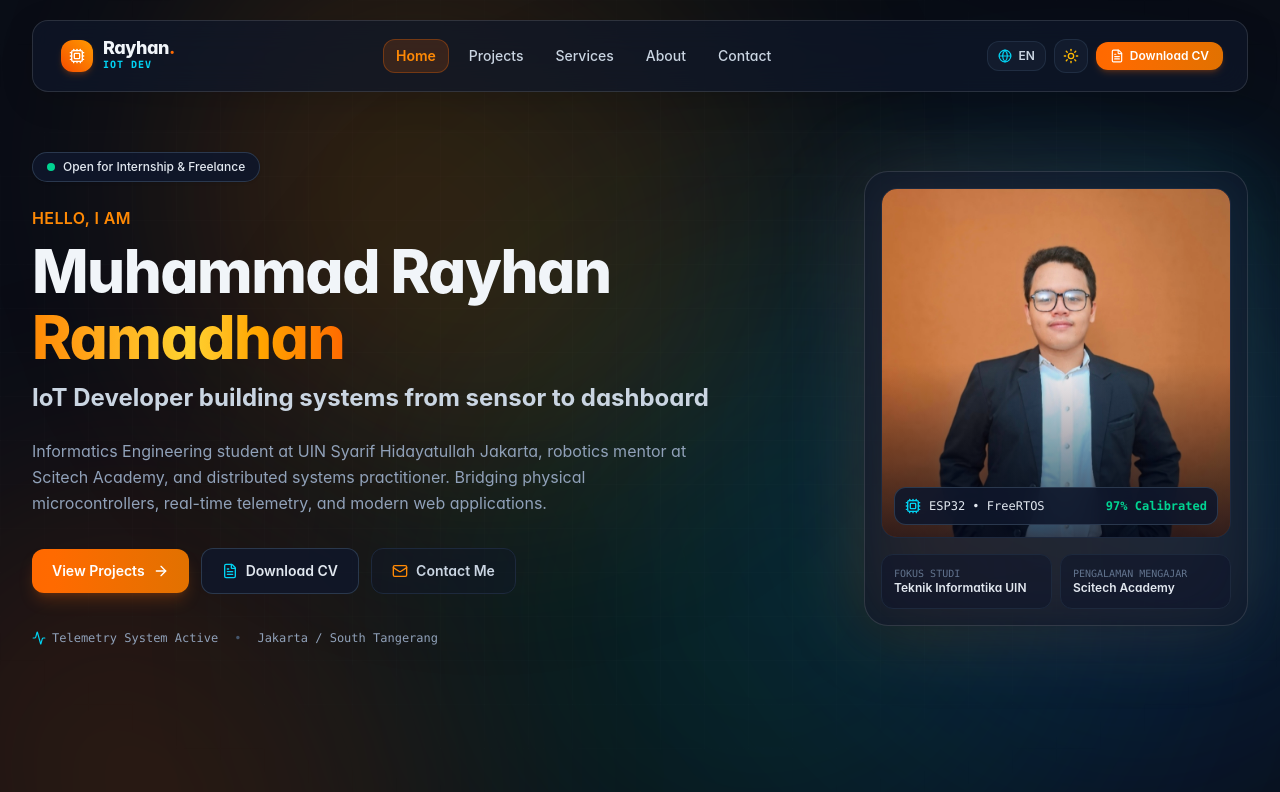
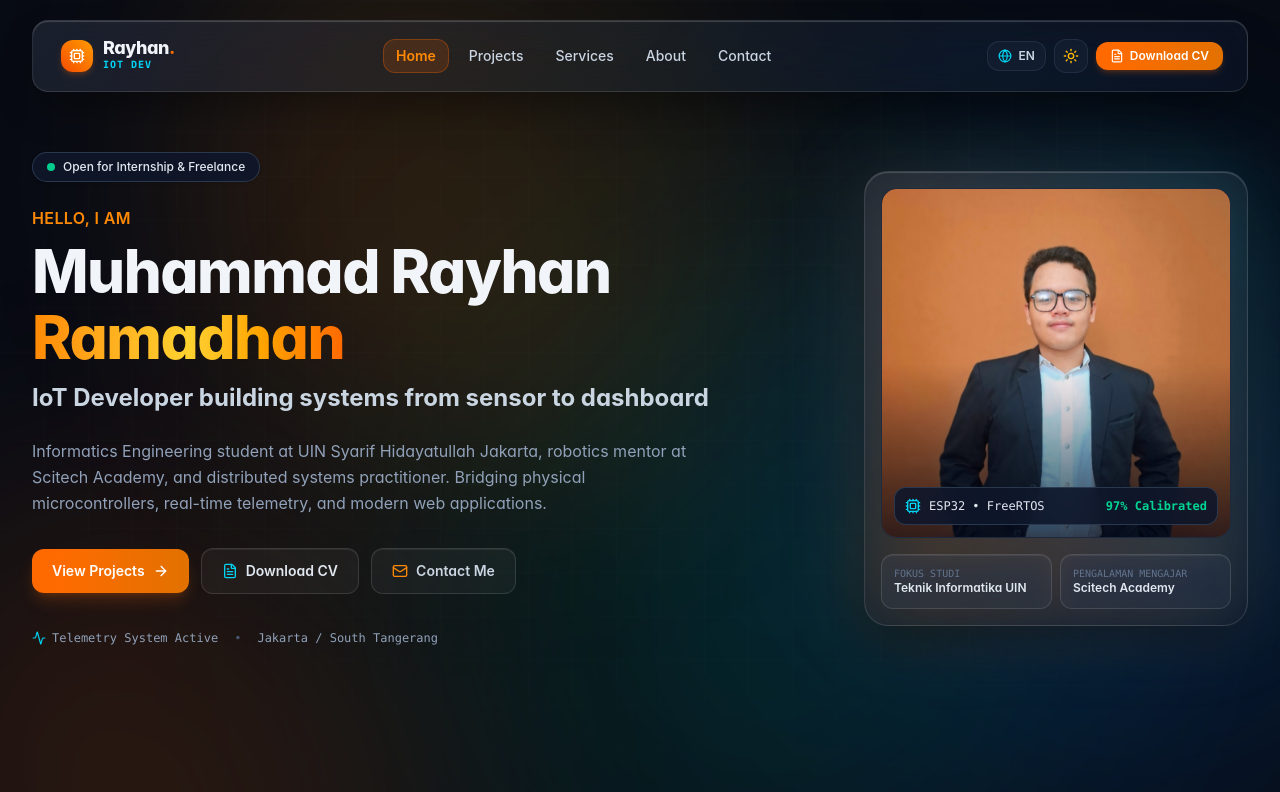
Before and after one commit to KingVolveyRAY/Portofolio_Rayhan, a Next.js app: page /en in a window 1280 px wide. Shown: the top 792 px of the page. Built offline with nearby package versions, Linux system fonts and the light colour scheme.

Commit message:
auto: sinkronisasi perubahan (20/11/2026, 23.27.38)

```diff
--- a/src/app/globals.css
+++ b/src/app/globals.css
@@ -8,39 +8,49 @@ html {
 
 @layer base {
   :root {
-    --bg-main: #090d16;
-    --bg-card: rgba(15, 23, 42, 0.7);
-    --bg-card-solid: #0d1527;
-    --surface-inner: rgba(15, 23, 42, 0.8);
+    --bg-main: #070b14;
+    --bg-glass-base: rgba(13, 20, 36, 0.45);
+    --bg-glass-card: rgba(15, 23, 42, 0.38);
+    --bg-glass-inner: rgba(255, 255, 255, 0.04);
+    --bg-glass-chip: rgba(255, 255, 255, 0.06);
     --glass-border: rgba(255, 255, 255, 0.12);
-    --glass-border-hover: rgba(249, 115, 22, 0.45);
-    --glow-orange: rgba(249, 115, 22, 0.15);
-    --glow-cyan: rgba(6, 182, 212, 0.15);
+    --glass-border-highlight: rgba(255, 255, 255, 0.25);
+    --glass-border-hover: rgba(249, 115, 22, 0.5);
+    --glass-specular: rgba(255, 255, 255, 0.18);
+    --glass-shadow: 0 20px 45px -12px rgba(0, 0, 0, 0.45);
+    --nav-bg: rgba(9, 14, 26, 0.65);
+    --input-bg: rgba(15, 23, 42, 0.4);
+    --input-border: rgba(255, 255, 255, 0.14);
+    --glow-orange: rgba(249, 115, 22, 0.2);
+    --glow-cyan: rgba(6, 182, 212, 0.2);
     --accent-orange: #f97316;
     --accent-cyan: #06b6d4;
     --text-primary: #f8fafc;
     --text-secondary: #cbd5e1;
     --text-muted: #94a3b8;
-    --nav-bg: rgba(9, 13, 22, 0.94);
-    --input-bg: rgba(15, 23, 42, 0.85);
   }
 
   html.light {
-    --bg-main: #f8fafc;
-    --bg-card: rgba(255, 255, 255, 0.95);
-    --bg-card-solid: #ffffff;
-    --surface-inner: #f1f5f9;
-    --glass-border: rgba(15, 23, 42, 0.12);
-    --glass-border-hover: rgba(234, 88, 12, 0.45);
-    --glow-orange: rgba(249, 115, 22, 0.1);
-    --glow-cyan: rgba(6, 182, 212, 0.1);
+    --bg-main: #f0f4f9;
+    --bg-glass-base: rgba(255, 255, 255, 0.62);
+    --bg-glass-card: rgba(255, 255, 255, 0.55);
+    --bg-glass-inner: rgba(255, 255, 255, 0.45);
+    --bg-glass-chip: rgba(255, 255, 255, 0.65);
+    --glass-border: rgba(255, 255, 255, 0.65);
+    --glass-border-highlight: rgba(255, 255, 255, 0.95);
+    --glass-border-hover: rgba(234, 88, 12, 0.5);
+    --glass-specular: rgba(255, 255, 255, 0.85);
+    --glass-shadow: 0 20px 40px -12px rgba(15, 23, 42, 0.08);
+    --nav-bg: rgba(255, 255, 255, 0.72);
+    --input-bg: rgba(255, 255, 255, 0.55);
+    --input-border: rgba(255, 255, 255, 0.85);
+    --glow-orange: rgba(249, 115, 22, 0.12);
+    --glow-cyan: rgba(6, 182, 212, 0.12);
     --accent-orange: #ea580c;
     --accent-cyan: #0891b2;
     --text-primary: #0f172a;
     --text-secondary: #334155;
     --text-muted: #475569;
-    --nav-bg: rgba(255, 255, 255, 0.96);
-    --input-bg: #ffffff;
   }
 }
 
@@ -48,56 +58,139 @@ body {
   background-color: var(--bg-main);
   color: var(--text-primary);
   min-height: 100vh;
-  transition: background-color 0.3s ease, color 0.3s ease;
+  transition: background-color 0.4s ease, color 0.4s ease;
   font-feature-settings: "cv02", "cv03", "cv04", "cv11";
 }
 
-/* Glassmorphism Classes with Fallbacks */
+/* =========================================================================
+   AUTHENTIC GLASSMORPHISM ARCHITECTURE
+   Multi-layered optical refraction, specular highlights, and acrylic depth
+   ========================================================================= */
+
 .glass-panel {
-  background-color: var(--bg-card-solid);
+  position: relative;
+  background: linear-gradient(135deg, rgba(255, 255, 255, 0.07) 0%, rgba(255, 255, 255, 0.01) 100%), var(--bg-glass-base);
+  backdrop-filter: blur(24px) saturate(190%);
+  -webkit-backdrop-filter: blur(24px) saturate(190%);
   border: 1px solid var(--glass-border);
-  box-shadow: 0 8px 32px 0 rgba(0, 0, 0, 0.15);
-  transition: background-color 0.3s ease, border-color 0.3s ease, box-shadow 0.3s ease;
+  box-shadow: inset 0 1px 1px 0 var(--glass-specular), var(--glass-shadow);
+  transition: all 0.35s cubic-bezier(0.16, 1, 0.3, 1);
 }
 
-@supports (backdrop-filter: blur(16px)) or (-webkit-backdrop-filter: blur(16px)) {
-  .glass-panel {
-    background-color: var(--bg-card);
-    backdrop-filter: blur(16px);
-    -webkit-backdrop-filter: blur(16px);
-  }
+html.light .glass-panel {
+  background: linear-gradient(135deg, rgba(255, 255, 255, 0.8) 0%, rgba(255, 255, 255, 0.48) 100%), var(--bg-glass-base);
+  border: 1px solid var(--glass-border);
+  box-shadow: inset 0 1px 2px 0 var(--glass-specular), var(--glass-shadow);
 }
 
-/* Floating Navbar Glass */
-.floating-nav {
-  background-color: var(--bg-card-solid);
-  border: 1px solid var(--glass-border);
-  box-shadow: 0 16px 36px -4px rgba(0, 0, 0, 0.25), 0 0 16px rgba(249, 115, 22, 0.08);
+.glass-panel:hover,
+article.glass-panel:hover {
+  border-color: var(--glass-border-hover);
+  box-shadow: inset 0 1px 1.5px 0 var(--glass-border-highlight), 0 28px 55px -12px rgba(0, 0, 0, 0.45), 0 0 25px rgba(249, 115, 22, 0.12);
+  transform: translateY(-4px);
 }
 
-@supports (backdrop-filter: blur(24px)) or (-webkit-backdrop-filter: blur(24px)) {
-  .floating-nav {
-    background-color: var(--nav-bg);
-    backdrop-filter: blur(24px);
-    -webkit-backdrop-filter: blur(24px);
-  }
+html.light .glass-panel:hover,
+html.light article.glass-panel:hover {
+  border-color: var(--glass-border-hover);
+  box-shadow: inset 0 1px 2px 0 #ffffff, 0 25px 45px -12px rgba(15, 23, 42, 0.12), 0 0 22px rgba(234, 88, 12, 0.1);
+  transform: translateY(-4px);
 }
 
-/* Subtle Glow Orbs */
-.glow-orb-orange {
-  position: absolute;
-  border-radius: 9999px;
-  background: radial-gradient(circle, var(--glow-orange) 0%, transparent 70%);
-  filter: blur(50px);
-  pointer-events: none;
+/* Floating Navbar & Dock Glass */
+.floating-nav {
+  background: linear-gradient(135deg, rgba(255, 255, 255, 0.12) 0%, rgba(255, 255, 255, 0.03) 100%), var(--nav-bg);
+  backdrop-filter: blur(28px) saturate(200%);
+  -webkit-backdrop-filter: blur(28px) saturate(200%);
+  border: 1px solid var(--glass-border-highlight);
+  box-shadow: inset 0 1px 1.5px 0 var(--glass-specular), 0 20px 50px -10px rgba(0, 0, 0, 0.5), 0 0 25px rgba(249, 115, 22, 0.12);
+  transition: all 0.3s cubic-bezier(0.16, 1, 0.3, 1);
 }
 
-.glow-orb-cyan {
-  position: absolute;
-  border-radius: 9999px;
-  background: radial-gradient(circle, var(--glow-cyan) 0%, transparent 70%);
-  filter: blur(50px);
-  pointer-events: none;
+html.light .floating-nav {
+  background: linear-gradient(135deg, rgba(255, 255, 255, 0.92) 0%, rgba(255, 255, 255, 0.72) 100%), var(--nav-bg);
+  border: 1px solid rgba(255, 255, 255, 0.95);
+  box-shadow: inset 0 1px 2px 0 #ffffff, 0 20px 45px -10px rgba(15, 23, 42, 0.12), 0 0 20px rgba(234, 88, 12, 0.08);
+}
+
+/* Glass Sub-card Layering (Replaces opaque slate boxes) */
+.glass-inner,
+.bg-slate-900\/70,
+.bg-slate-900\/80,
+.bg-slate-900\/60,
+.bg-slate-900\/40,
+.bg-slate-900 {
+  background-color: var(--bg-glass-inner) !important;
+  backdrop-filter: blur(14px) saturate(180%) !important;
+  -webkit-backdrop-filter: blur(14px) saturate(180%) !important;
+  border-color: var(--glass-border) !important;
+  box-shadow: inset 0 1px 1px 0 rgba(255, 255, 255, 0.08) !important;
+}
+
+html.light .bg-slate-900\/70,
+html.light .bg-slate-900\/80,
+html.light .bg-slate-900\/60,
+html.light .bg-slate-900\/40,
+html.light .bg-slate-900,
+html.light .bg-slate-950 {
+  background-color: rgba(255, 255, 255, 0.55) !important;
+  backdrop-filter: blur(14px) saturate(180%) !important;
+  -webkit-backdrop-filter: blur(14px) saturate(180%) !important;
+  border-color: rgba(255, 255, 255, 0.7) !important;
+  box-shadow: inset 0 1px 1px 0 rgba(255, 255, 255, 0.9) !important;
+  color: #0f172a !important;
+}
+
+/* Glass Chips, Tech Pills & Badges */
+.bg-slate-800,
+.bg-slate-800\/70,
+.bg-slate-800\/60,
+.bg-slate-800\/50,
+.bg-slate-800\/40 {
+  background-color: var(--bg-glass-chip) !important;
+  backdrop-filter: blur(12px) !important;
+  -webkit-backdrop-filter: blur(12px) !important;
+  border: 1px solid rgba(255, 255, 255, 0.1) !important;
+}
+
+html.light .bg-slate-800,
+html.light .bg-slate-800\/70,
+html.light .bg-slate-800\/60,
+html.light .bg-slate-800\/50,
+html.light .bg-slate-800\/40 {
+  background-color: rgba(255, 255, 255, 0.65) !important;
+  backdrop-filter: blur(12px) !important;
+  -webkit-backdrop-filter: blur(12px) !important;
+  border: 1px solid rgba(255, 255, 255, 0.8) !important;
+  color: #1e293b !important;
+}
+
+/* Frosted Glass Form Inputs */
+input,
+textarea,
+select {
+  background-color: var(--input-bg) !important;
+  backdrop-filter: blur(16px) !important;
+  -webkit-backdrop-filter: blur(16px) !important;
+  border: 1px solid var(--input-border) !important;
+  box-shadow: inset 0 1px 2px 0 rgba(0, 0, 0, 0.08) !important;
+  transition: border-color 0.2s ease, box-shadow 0.2s ease;
+}
+
+html.light input,
+html.light textarea,
+html.light select {
+  background-color: rgba(255, 255, 255, 0.65) !important;
+  border-color: rgba(255, 255, 255, 0.85) !important;
+  color: #0f172a !important;
+  box-shadow: inset 0 1px 2px 0 rgba(0, 0, 0, 0.04) !important;
+}
+
+input:focus,
+textarea:focus,
+select:focus {
+  border-color: var(--accent-orange) !important;
+  box-shadow: inset 0 1px 2px 0 rgba(0, 0, 0, 0.08), 0 0 15px rgba(249, 115, 22, 0.25) !important;
 }
 
 /* Page Transition Keyframes */
@@ -261,15 +354,13 @@ body {
 }
 
 /* =========================================================================
-   LIGHT MODE CONTRAST ENGINE
-   Ensures ALL fonts, cards, badges, and inputs are crisp and perfectly legible
+   LIGHT & DARK MODE TEXT CONTRAST ENGINE
    ========================================================================= */
 
 html.light {
   color: #0f172a;
 }
 
-/* Text Overrides in Light Mode */
 html.light .text-slate-100,
 html.light .text-slate-200 {
   color: #0f172a !important;
@@ -287,30 +378,6 @@ html.light .text-slate-500 {
   color: #64748b !important;
 }
 
-/* Background Surface Overrides in Light Mode */
-html.light .bg-slate-950,
-html.light .bg-slate-950\/70,
-html.light .bg-slate-900,
-html.light .bg-slate-900\/90,
-html.light .bg-slate-900\/80,
-html.light .bg-slate-900\/70,
-html.light .bg-slate-900\/60,
-html.light .bg-slate-900\/40 {
-  background-color: #f1f5f9 !important;
-  color: #0f172a !important;
-}
-
-html.light .bg-slate-800,
-html.light .bg-slate-800\/70,
-html.light .bg-slate-800\/60,
-html.light .bg-slate-800\/50,
-html.light .bg-slate-800\/40,
-html.light .bg-slate-800\/30 {
-  background-color: #e2e8f0 !important;
-  color: #1e293b !important;
-}
-
-/* Border Overrides in Light Mode */
 html.light .border-slate-800,
 html.light .border-slate-800\/80,
 html.light .border-slate-800\/70,
@@ -320,16 +387,7 @@ html.light .border-slate-700\/80,
 html.light .border-slate-700\/70,
 html.light .border-slate-700\/60,
 html.light .border-slate-700\/50 {
-  border-color: rgba(15, 23, 42, 0.12) !important;
-}
-
-/* Input Fields in Light Mode */
-html.light input,
-html.light textarea,
-html.light select {
-  background-color: #ffffff !important;
-  color: #0f172a !important;
-  border-color: #cbd5e1 !important;
+  border-color: rgba(255, 255, 255, 0.75) !important;
 }
 
 html.light input::placeholder,
```
